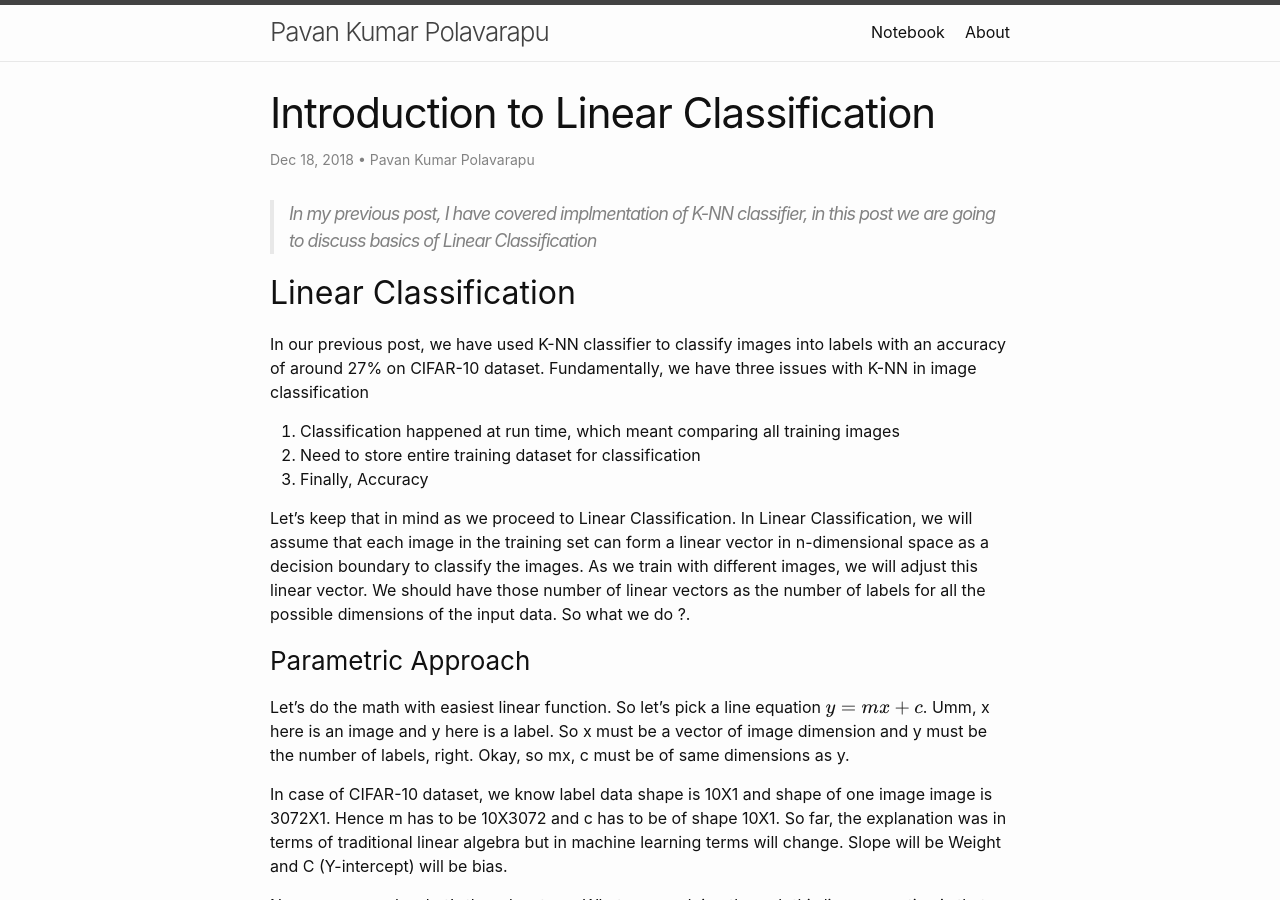
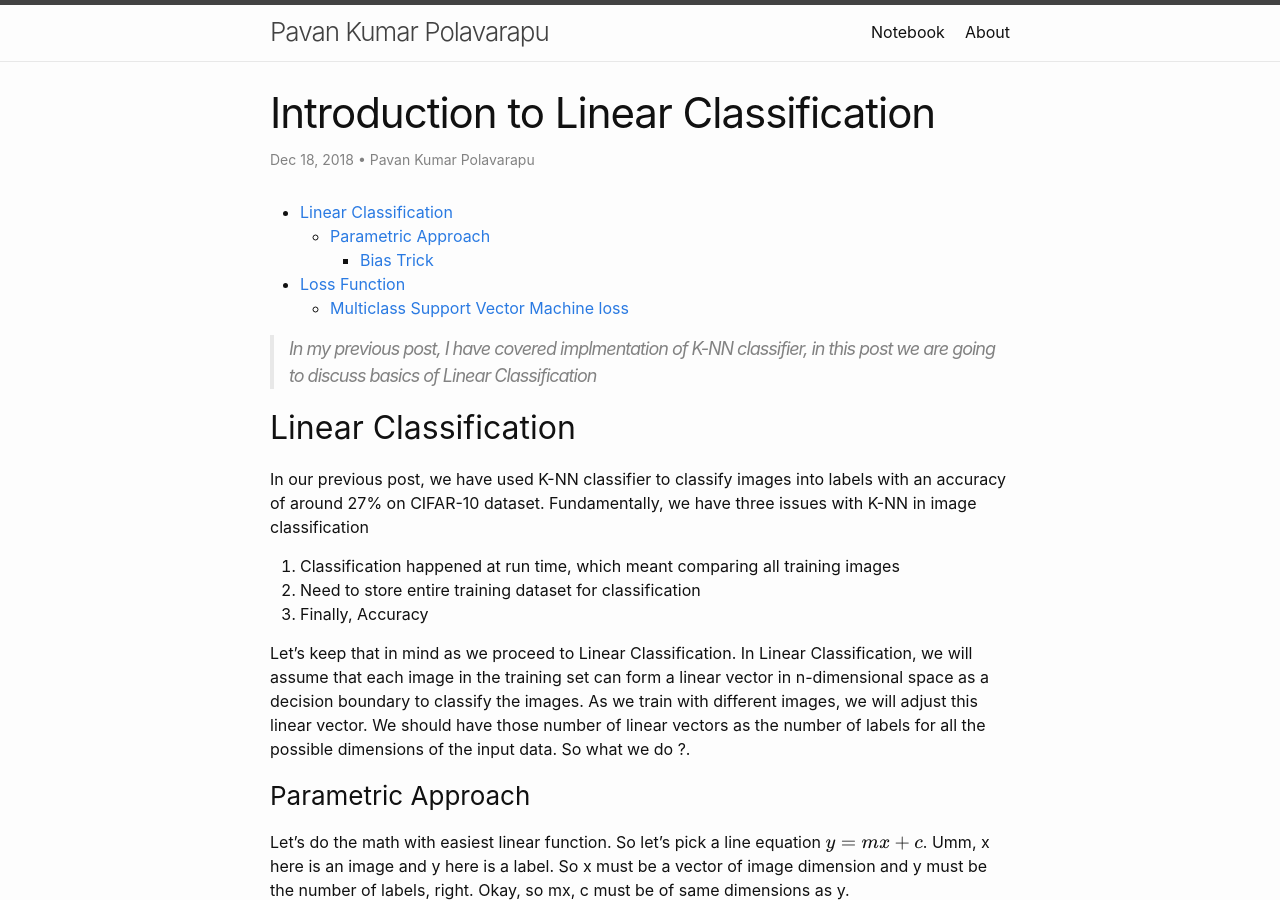
Before and after one commit to pavankumarpolavarapu/pavankumarpolavarapu_old.github.io, a Jekyll site: the page built from notebook/_posts/2018-12-14-introduction-to-linear-classification.md, in a window 1280 px wide and 900 px high. Built offline with Jekyll 4.4.1, drawn with Linux system fonts in a browser that asks for light colours; formulas are drawn with MathJax 3; some of the changed text lies outside the part shown.

Commit message:
008 - Post Index Change, Heading tag corrections and Added Index

```diff
--- a/notebook/_posts/2018-12-14-introduction-to-linear-classification.md
+++ b/notebook/_posts/2018-12-14-introduction-to-linear-classification.md
@@ -7,6 +7,11 @@ comments: true
 math: true
 author: "Pavan Kumar Polavarapu"
 ---
+- [Linear Classification](#linear-classification)
+    - [Parametric Approach](#parametric-approach)
+        - [Bias Trick](#bias-trick)
+- [Loss Function](#loss-function)
+    - [Multiclass Support Vector Machine loss](#multiclass-support-vector-machine-loss)
 
 > In my previous post, I have covered implmentation of K-NN classifier, in this post we are going to discuss basics of Linear Classification
 
```
Also changed, not shown: other parts of notebook/_posts/2018-12-14-introduction-to-linear-classification.md (+3 -0 lines), notebook/_posts/2018-11-24-Implementing-k-nearest-neighbours.md (+26 -13 lines), notebook/index.md (+1 -1 lines).
